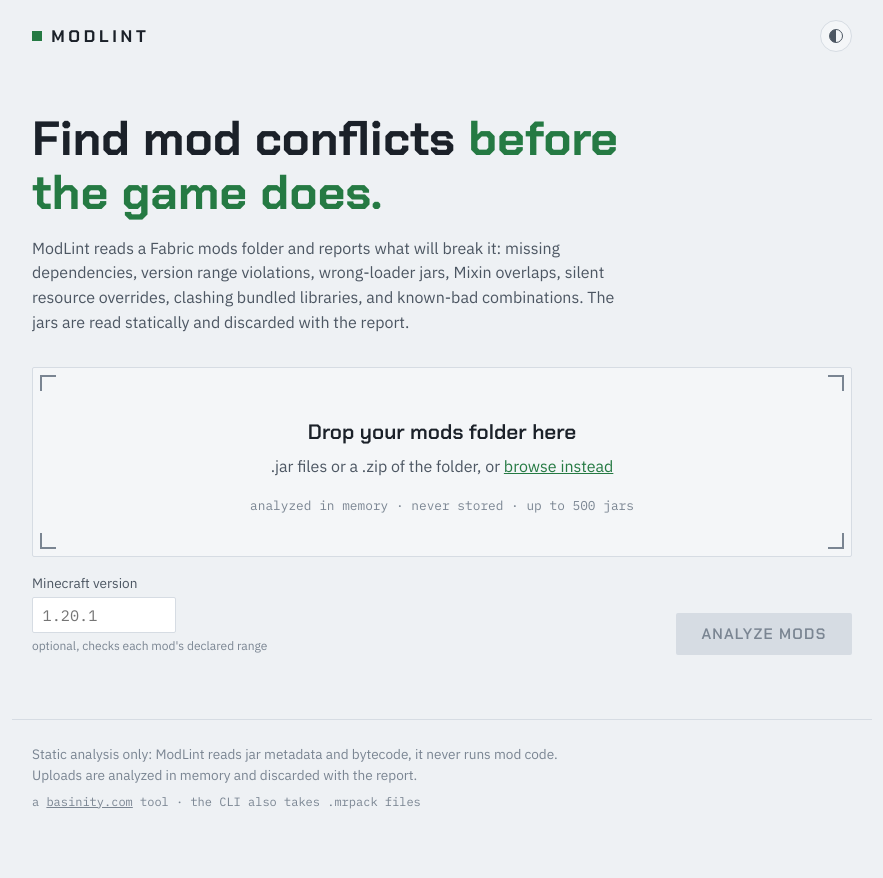
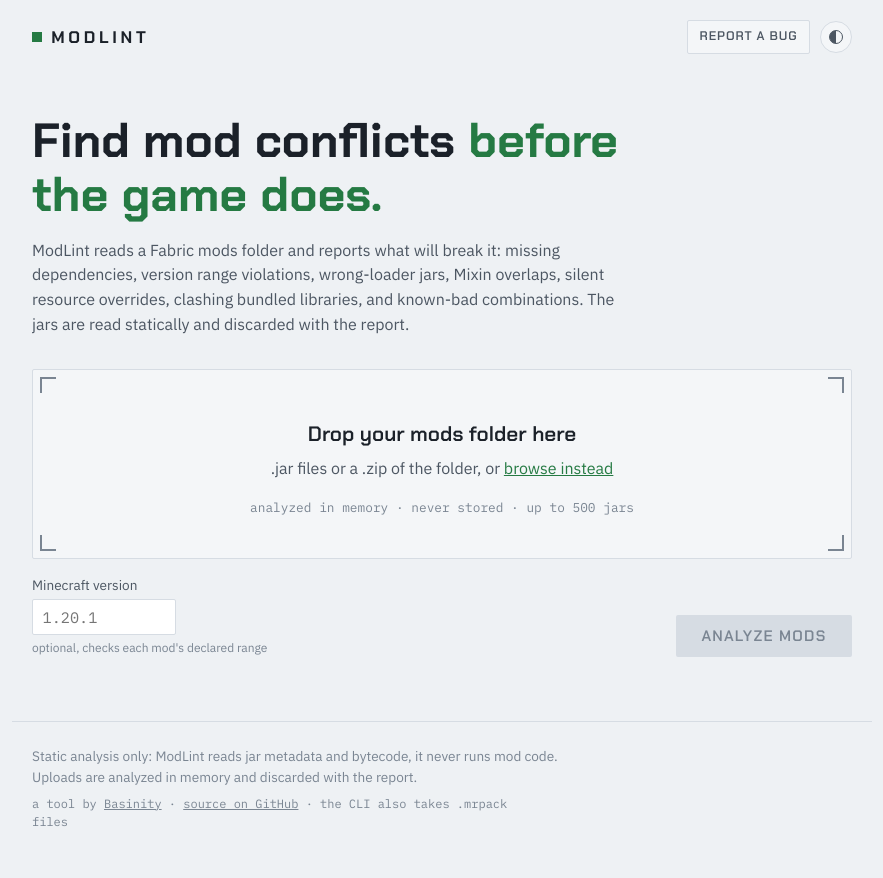
Before and after one commit to Basinity/ModLint, a website built with Vite: page web/index.html in a window 1280 px wide. Shown: the whole page, without its empty margins (198-1081 px from the left). Built offline with nearby package versions, Linux system fonts and the light colour scheme.

Commit message:
Link the GitHub profile, source repo, and issue tracker from the web UI
The header gains a Report a bug button pointing at the repo's Issues page, and the footer credits Basinity with links to the GitHub profile and the source repo.
The links assume the repo publishes as Basinity/ModLint.

```diff
--- a/web/index.html
+++ b/web/index.html
@@ -17,9 +17,12 @@
   <body>
     <header class="site-head">
       <a class="wordmark" href="/">MODLINT</a>
-      <button id="theme-toggle" type="button" aria-label="Switch between light and dark theme">
-        <span class="theme-icon" aria-hidden="true"></span>
-      </button>
+      <nav class="head-actions">
+        <a class="ghost-button" href="https://github.com/Basinity/ModLint/issues">Report a bug</a>
+        <button id="theme-toggle" type="button" aria-label="Switch between light and dark theme">
+          <span class="theme-icon" aria-hidden="true"></span>
+        </button>
+      </nav>
     </header>
 
     <main>
@@ -66,7 +69,11 @@
         Static analysis only: ModLint reads jar metadata and bytecode, it never runs mod code.
         Uploads are analyzed in memory and discarded with the report.
       </p>
-      <p class="foot-meta">a <a href="https://basinity.com">basinity.com</a> tool · the CLI also takes .mrpack files</p>
+      <p class="foot-meta">
+        a tool by <a href="https://github.com/Basinity">Basinity</a> ·
+        <a href="https://github.com/Basinity/ModLint">source on GitHub</a> ·
+        the CLI also takes .mrpack files
+      </p>
     </footer>
 
     <script type="module" src="/src/main.ts"></script>
--- a/web/src/styles.css
+++ b/web/src/styles.css
@@ -110,6 +110,31 @@ main {
   height: 10px;
   background: var(--accent);
   flex: none;
+}
+
+.head-actions {
+  display: flex;
+  align-items: center;
+  gap: 0.6rem;
+}
+
+.ghost-button {
+  font-family: "Chakra Petch", sans-serif;
+  font-weight: 600;
+  font-size: 0.78rem;
+  letter-spacing: 0.07em;
+  text-transform: uppercase;
+  text-decoration: none;
+  color: var(--ink-2);
+  border: 1px solid var(--line);
+  border-radius: 2px;
+  padding: 0.4rem 0.75rem;
+  background: var(--surface);
+}
+
+.ghost-button:hover {
+  color: var(--accent);
+  border-color: var(--accent);
 }
 
 #theme-toggle {
```
Also changed, not shown: web/preview.html (+6 -3 lines).
